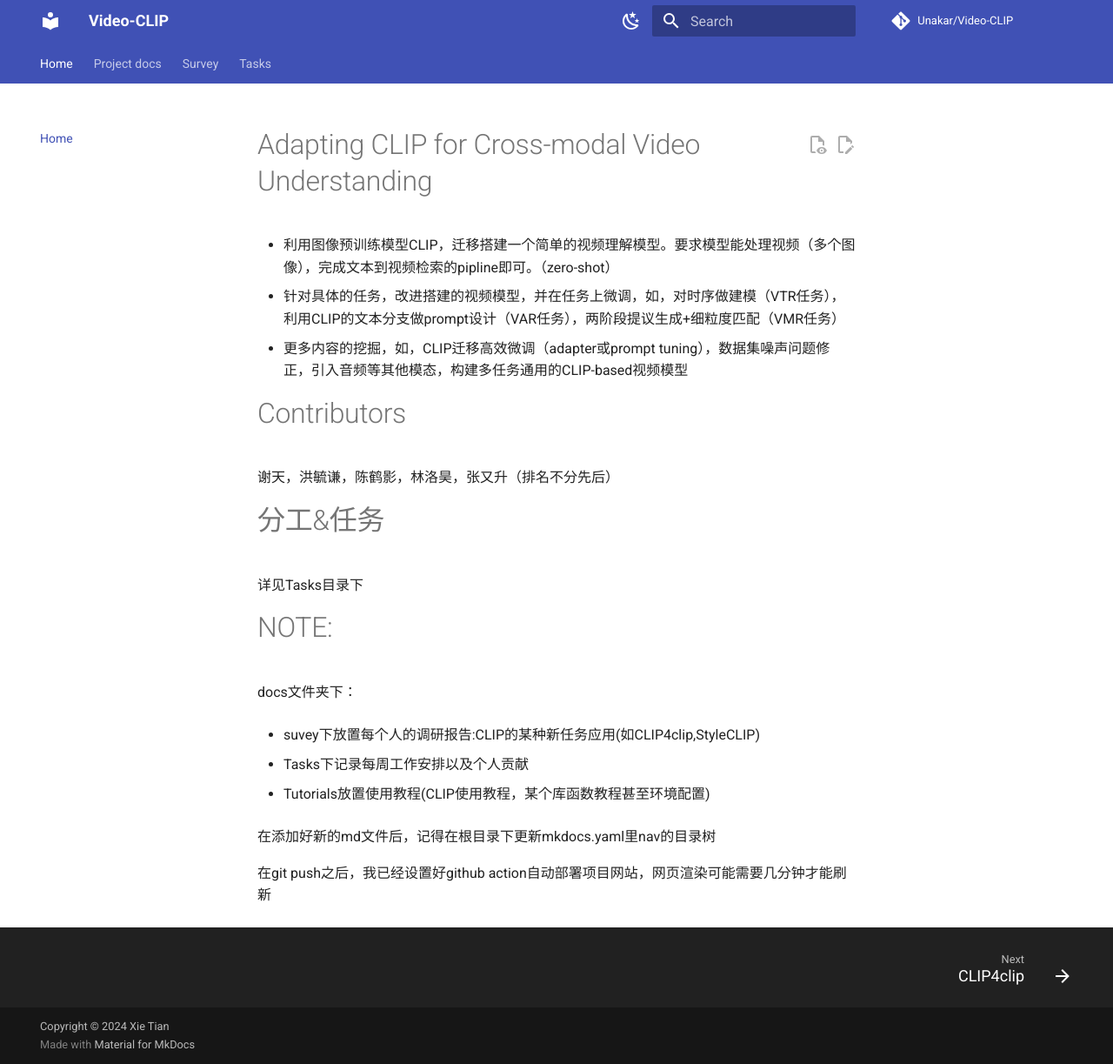
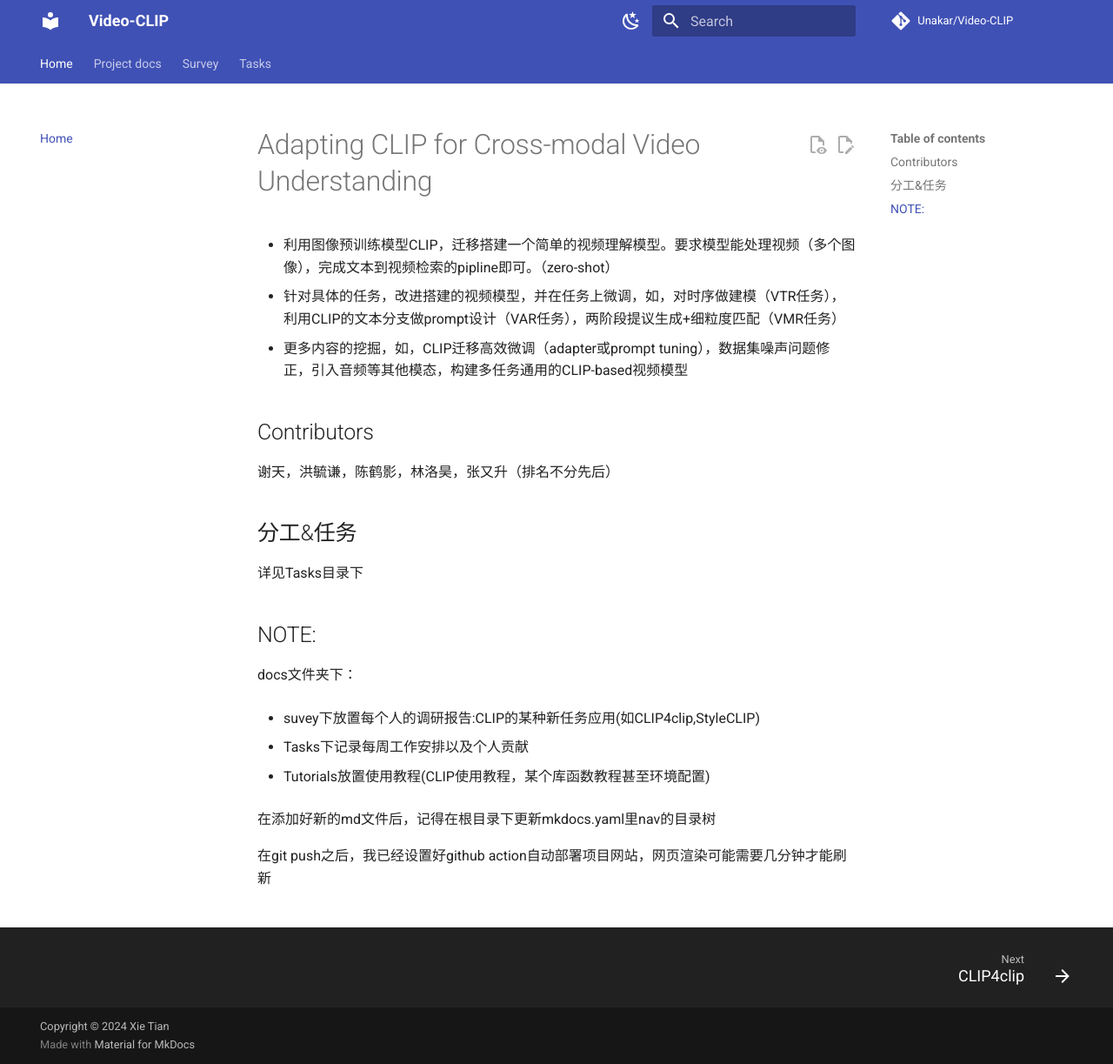
Before and after one commit to Unakar/Video-CLIP, an MkDocs documentation site: the page built from docs/index.md, in a window 1280 px wide and 1223 px high. Shown: the whole window at 87% size. Built offline with MkDocs 1.6.1 and Material for MkDocs 9.7.7, drawn with Linux system fonts in a browser that asks for light colours; comment, search, counter and statistics services are not loaded.

Commit message:
index.md

```diff
--- a/docs/index.md
+++ b/docs/index.md
@@ -4,13 +4,13 @@
 - 针对具体的任务，改进搭建的视频模型，并在任务上微调，如，对时序做建模（VTR任务），利用CLIP的文本分支做prompt设计（VAR任务），两阶段提议生成+细粒度匹配（VMR任务）
 - 更多内容的挖掘，如，CLIP迁移高效微调（adapter或prompt tuning），数据集噪声问题修正，引入音频等其他模态，构建多任务通用的CLIP-based视频模型
 
-# Contributors
+## Contributors
 谢天，洪毓谦，陈鹤影，林洛昊，张又升（排名不分先后）
 
-# 分工&任务
+## 分工&任务
 详见Tasks目录下
 
-# NOTE:
+## NOTE:
 docs文件夹下：
 
 - suvey下放置每个人的调研报告:CLIP的某种新任务应用(如CLIP4clip,StyleCLIP)
```
